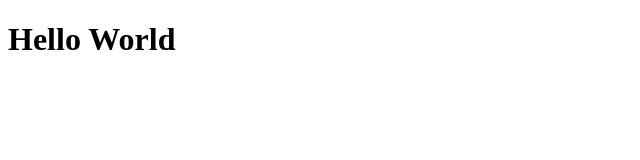
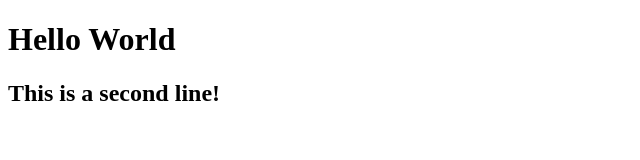
Before and after one commit to Reznov00/test, a plain HTML site: page index.html in a window 1280 px wide. Shown: the whole page, without its empty margins (0-640 px from the left). Drawn offline with Linux system fonts and the light colour scheme.

Commit message:
Added an H2

```diff
--- a/index.html
+++ b/index.html
@@ -9,6 +9,8 @@
 
 <body>
     <h1>Hello World</h1>
+
+    <h2>This is a second line!</h2>
 </body>
 
 </html>
```
